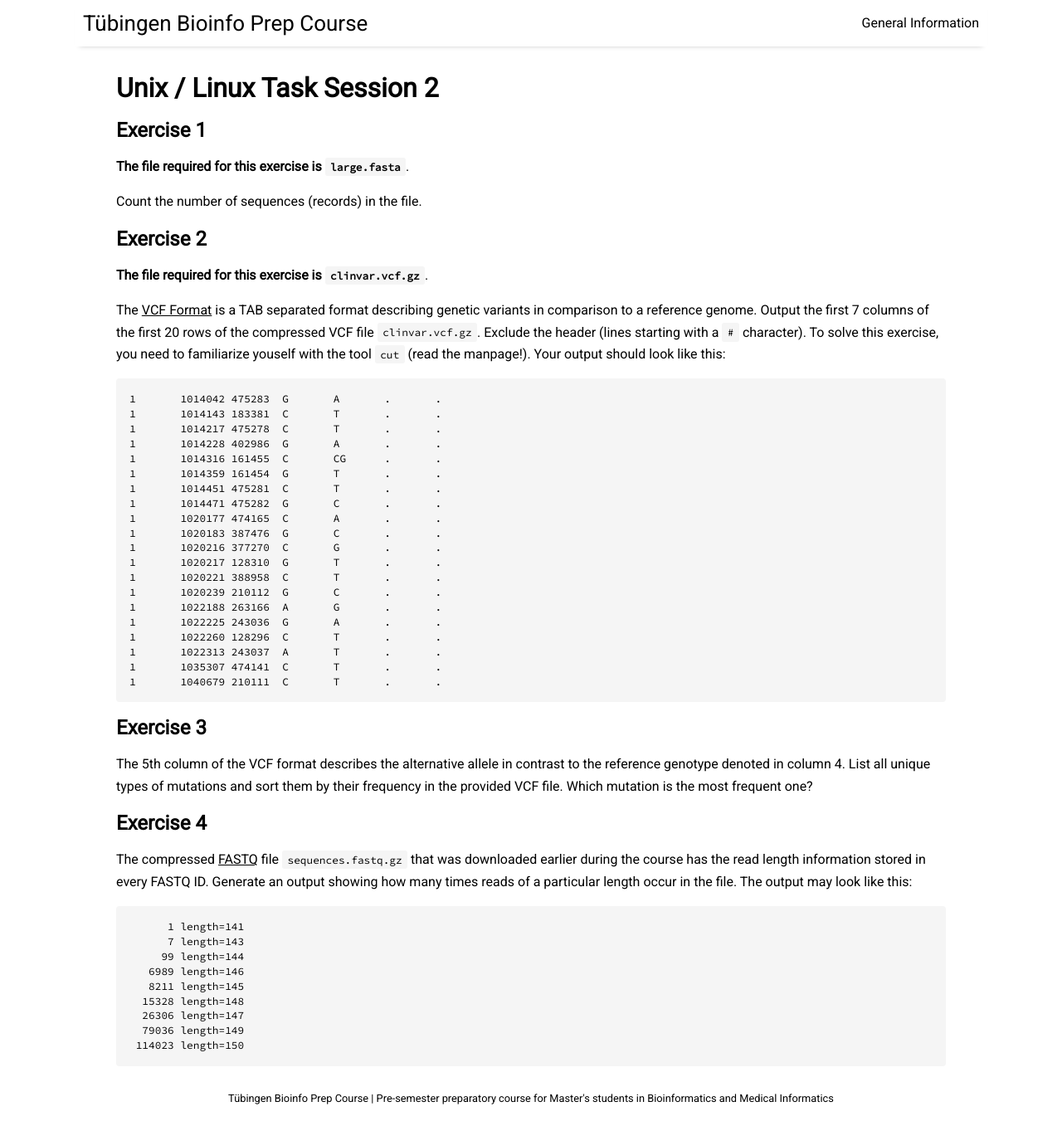
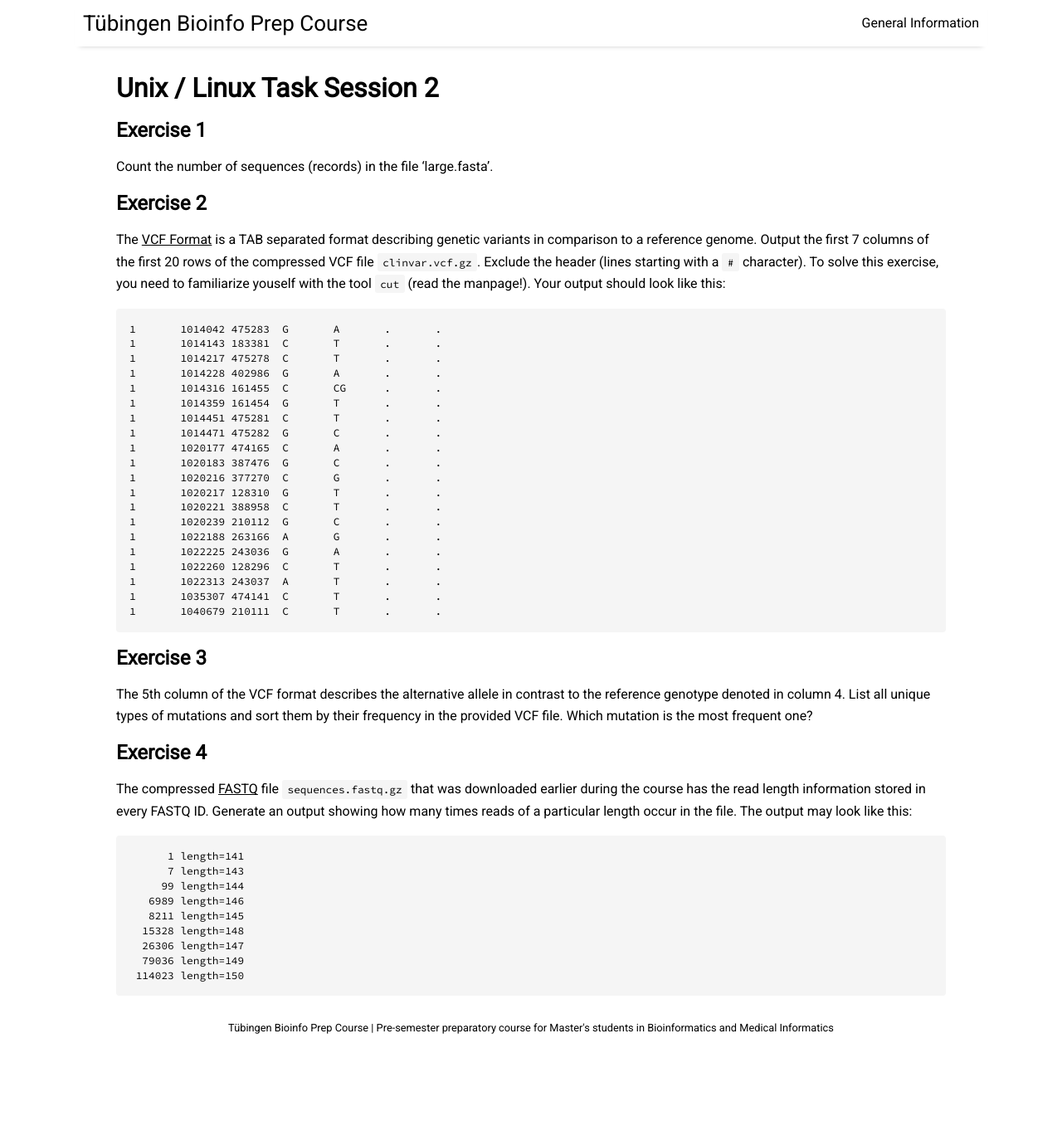
Before and after one commit to BioInfPrep/bioinfprep.github.io, a Jekyll site: the page built from _posts/0000-01-01-unix1.md, in a window 1280 px wide and 1357 px high. Shown: the whole window at 83% size. Built offline with Jekyll 4.4.1, drawn with Linux system fonts in a browser that asks for light colours; nearby versions of some CDN libraries.

Commit message:
Update 0000-01-01-unix1.md

````diff
--- a/_posts/0000-01-01-unix1.md
+++ b/_posts/0000-01-01-unix1.md
@@ -8,14 +8,10 @@ tags: [task]
 
 ## Exercise 1
 
-**The file required for this exercise is `large.fasta`**.
-
-Count the number of sequences (records) in the file.
+Count the number of sequences (records) in the file 'large.fasta'.
 
 
 ## Exercise 2
-
-**The file required for this exercise is `clinvar.vcf.gz`**.
 
 The [VCF Format](https://en.wikipedia.org/wiki/Variant_Call_Format) is a TAB separated format describing genetic variants in comparison to a reference genome. Output the first 7 columns of the first 20 rows of the compressed VCF file `clinvar.vcf.gz`. Exclude the header (lines starting with a `#` character). To solve this exercise, you need to familiarize youself with the tool `cut` (read the manpage!). Your output should look like this:
 ```
````
